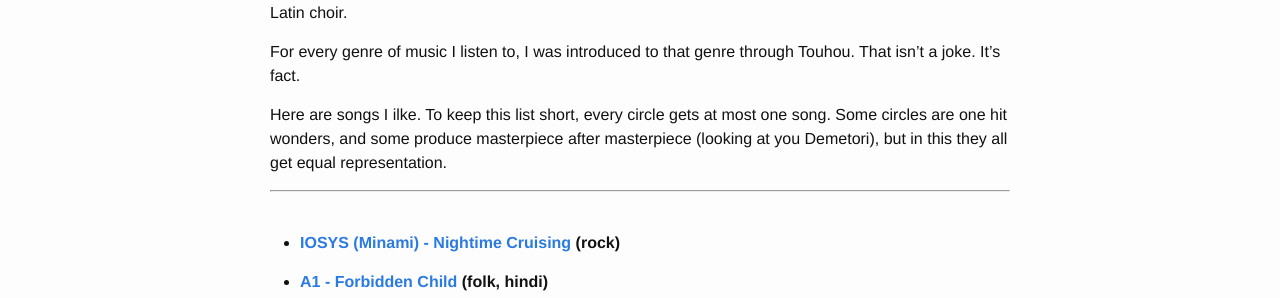
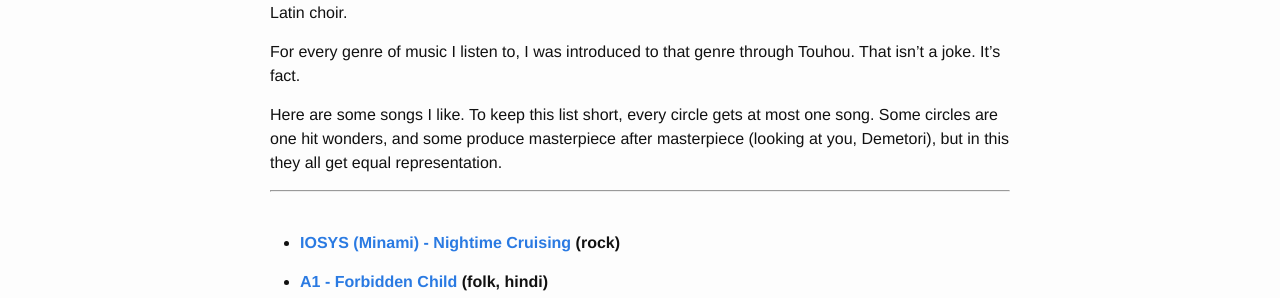
Before and after one commit to alexirpan/alexirpan.github.io, a Jekyll site: the page built from touhou-music-recs.markdown, in a window 1280 px wide. Shown: the part 408-706 px from the top of the page. Built offline with Jekyll 4.4.1, drawn with Linux system fonts in a browser that asks for light colours.

Commit message:
Fixing typos

```diff
--- a/touhou-music-recs.markdown
+++ b/touhou-music-recs.markdown
@@ -21,9 +21,9 @@
 For every genre of music I listen to, I was introduced to that genre through
 Touhou. That isn't a joke. It's fact.
 
-Here are songs I ilke. To keep this list short, every circle gets at
+Here are some songs I like. To keep this list short, every circle gets at
 most one song. Some circles are one hit wonders, and some produce masterpiece
-after masterpiece (looking at you Demetori), but in this they all get
+after masterpiece (looking at you, Demetori), but in this they all get
 equal representation.
 
 
```
